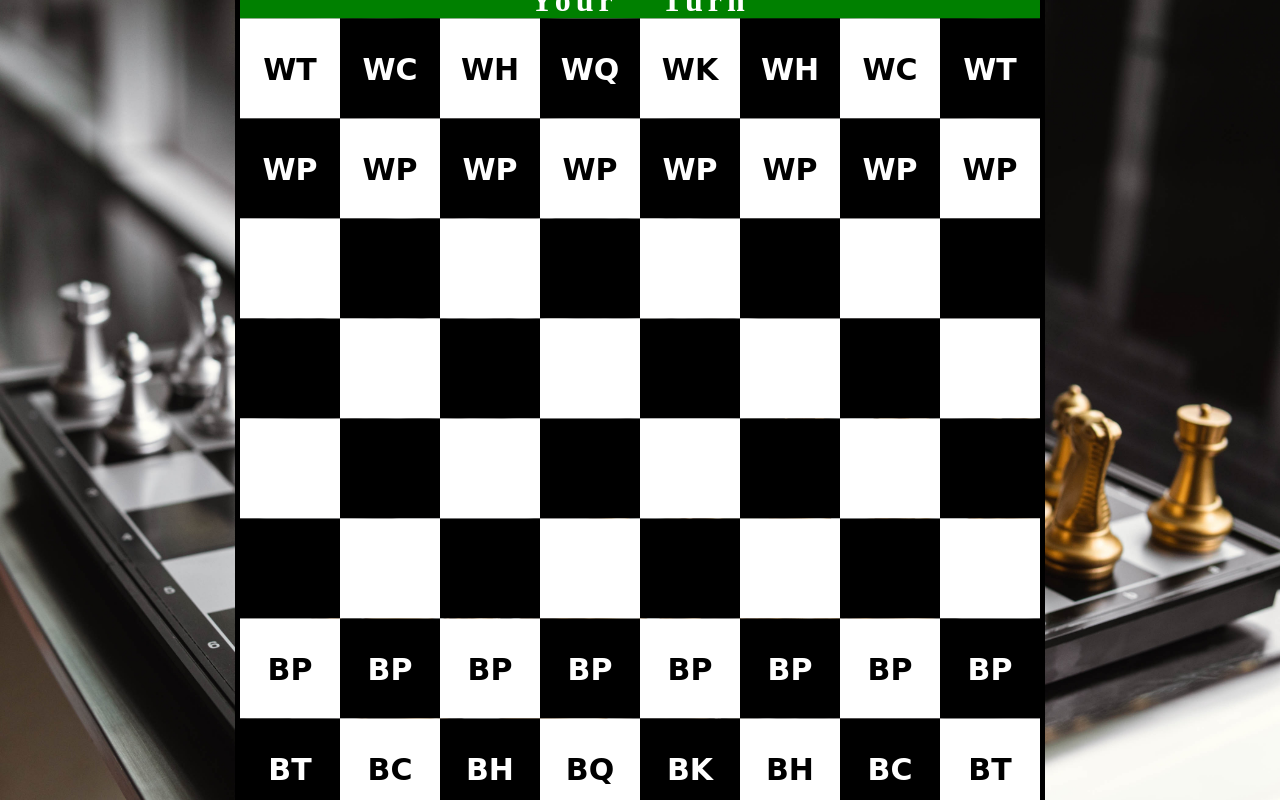
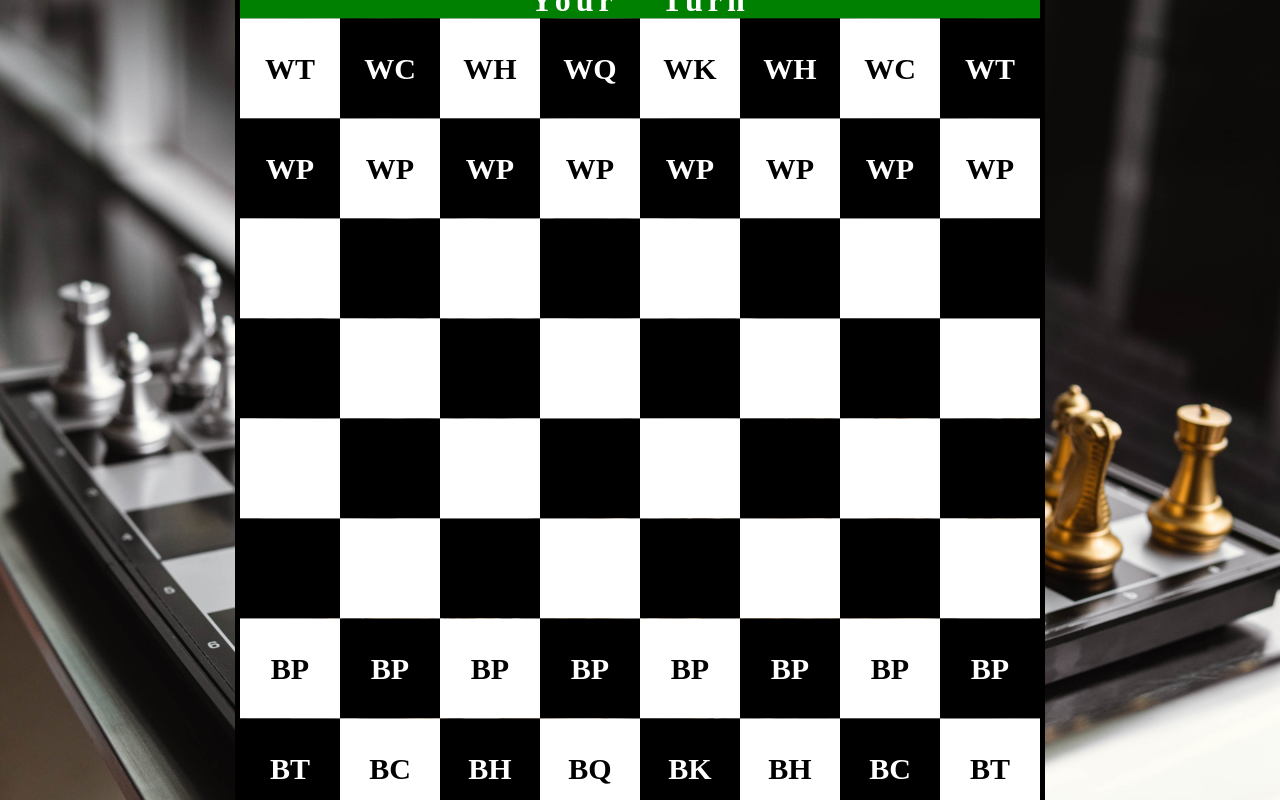
Before and after one commit to Tufiel/chess, a plain HTML site: page index.html in a window 1280 px wide. Drawn offline with Linux system fonts and the light colour scheme.

Commit message:
font change

```diff
--- a/chess.css
+++ b/chess.css
@@ -33,7 +33,6 @@ body{
 	height: 100px;
 	font-size: 30px;
 	font-weight: 700;
-	font-family: cursive;
 	cursor: pointer;
 	text-transform: uppercase;
 }
```
